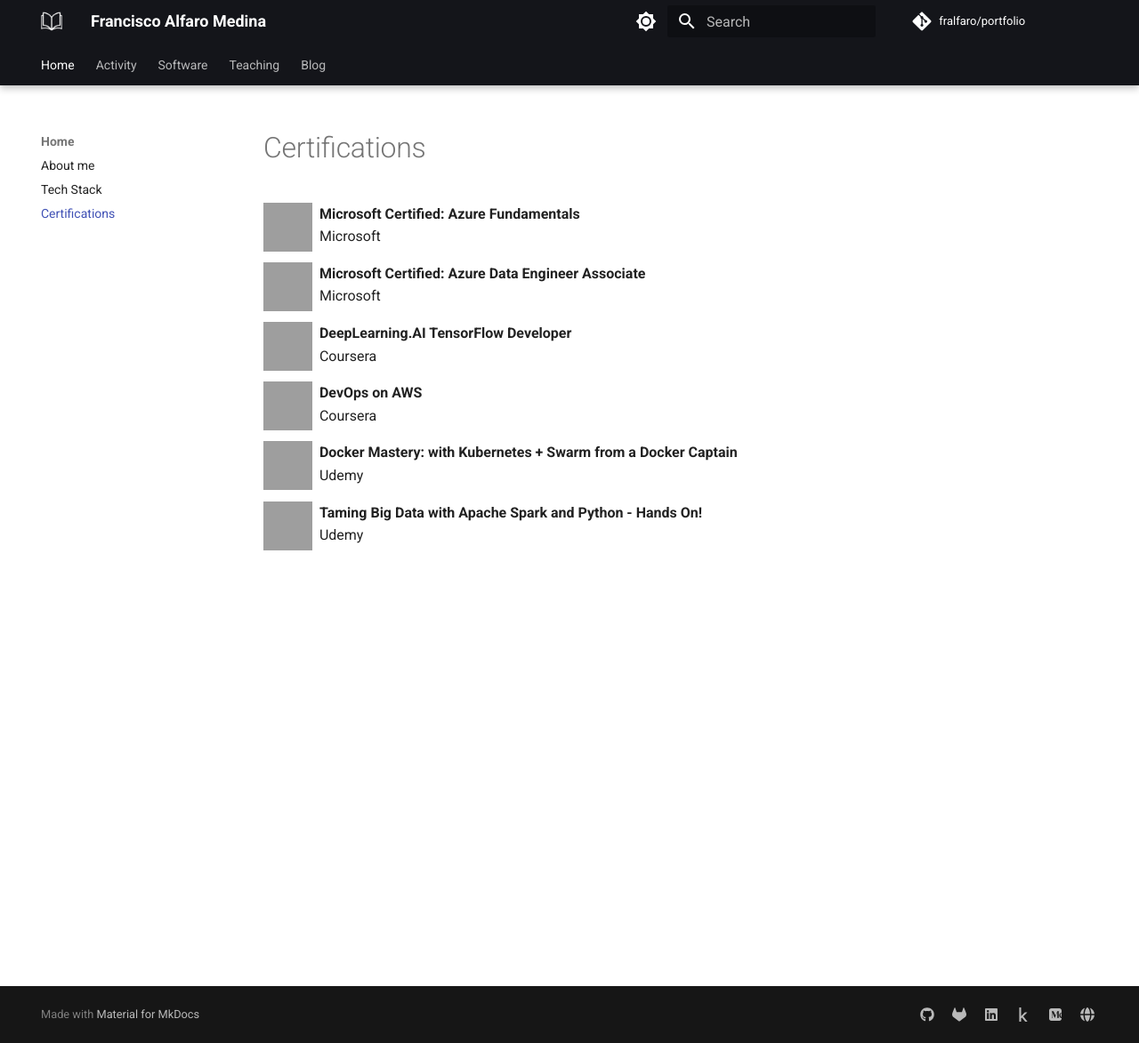
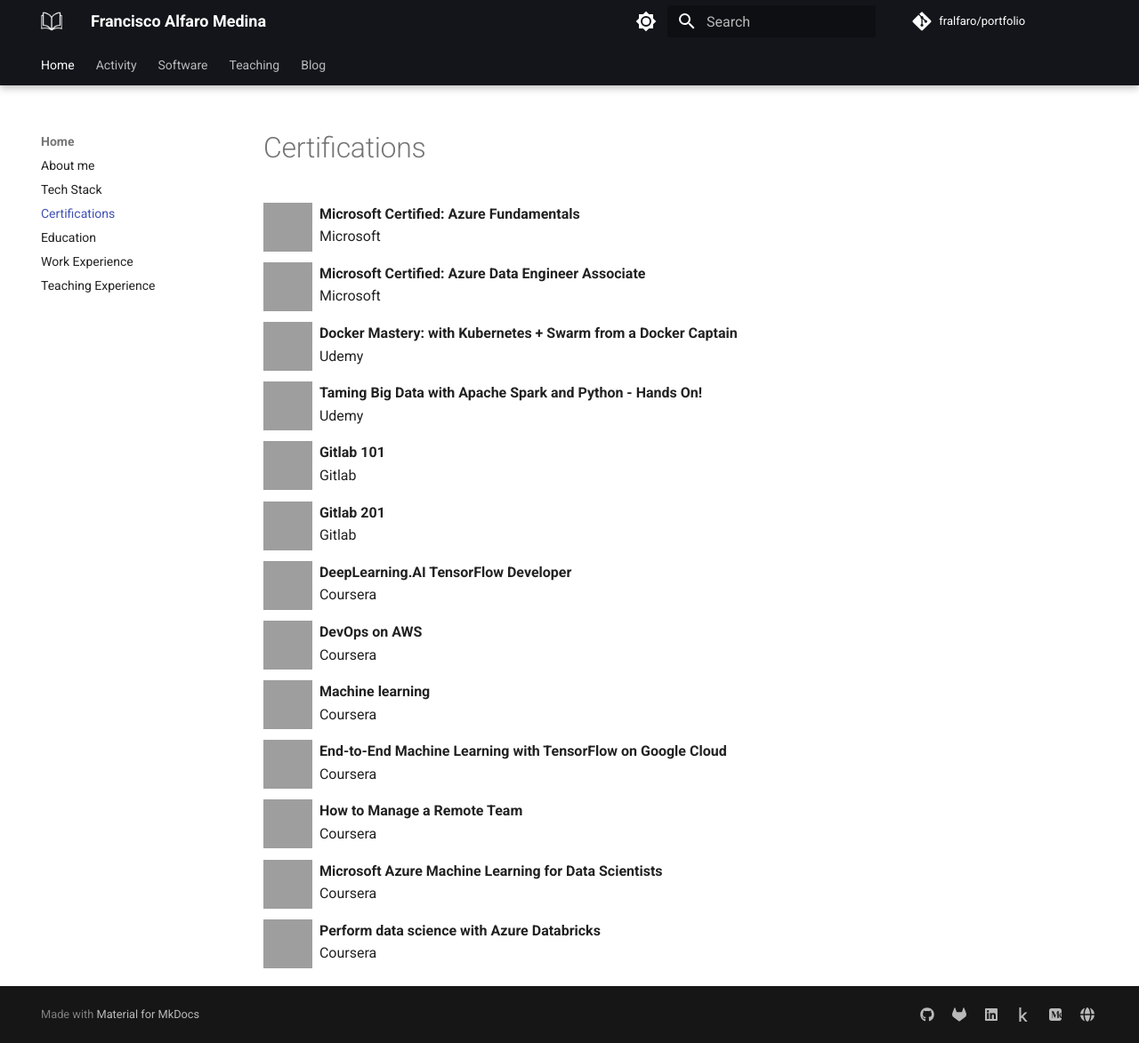
Before and after one commit to fralfaro/portfolio, an MkDocs documentation site: the page built from docs/about_me/certification.md, in a window 1280 px wide and 1173 px high. Shown: the whole window at 89% size. Built offline with MkDocs 1.6.1 and Material for MkDocs 9.7.7, drawn with Linux system fonts in a browser that asks for light colours; comment, search, counter and statistics services are not loaded; grey boxes are pictures that could not be loaded.

Commit message:
update v1.4

```diff
--- a/docs/about_me/certification.md
+++ b/docs/about_me/certification.md
@@ -14,6 +14,42 @@
 <span style="vertical-align:bottom">
 &nbsp <strong> Microsoft Certified: Azure Data Engineer Associate</strong> <br>
 &nbsp Microsoft
+</span>
+</p>
+
+<p>
+<img src="https://cdn.worldvectorlogo.com/logos/udemy-1.svg" alt="Smiley face image"
+style="float:left; width:55px; height:55px;">
+<span style="vertical-align:bottom">
+&nbsp <strong> Docker Mastery: with Kubernetes + Swarm from a Docker Captain </strong> <br>
+&nbsp Udemy
+</span>
+</p>
+
+<p>
+<img src="https://cdn.worldvectorlogo.com/logos/udemy-1.svg" alt="Smiley face image"
+style="float:left; width:55px; height:55px;">
+<span style="vertical-align:bottom">
+&nbsp <strong> Taming Big Data with Apache Spark and Python - Hands On!</strong> <br>
+&nbsp Udemy
+</span>
+</p>
+
+<p>
+<img src="https://cdn.worldvectorlogo.com/logos/gitlab.svg" alt="Smiley face image"
+style="float:left; width:55px; height:55px;">
+<span style="vertical-align:bottom">
+&nbsp <strong> Gitlab 101</strong> <br>
+&nbsp Gitlab
+</span>
+</p>
+
+<p>
+<img src="https://cdn.worldvectorlogo.com/logos/gitlab.svg" alt="Smiley face image"
+style="float:left; width:55px; height:55px;">
+<span style="vertical-align:bottom">
+&nbsp <strong> Gitlab 201</strong> <br>
+&nbsp Gitlab
 </span>
 </p>
 
@@ -36,19 +72,46 @@
 </p>
 
 <p>
-<img src="https://cdn.worldvectorlogo.com/logos/udemy-1.svg" alt="Smiley face image"
+<img src="https://149396518.v2.pressablecdn.com/wp-content/uploads/2020/12/cropped-android-chrome-512x512-1.png" alt="Smiley face image"
 style="float:left; width:55px; height:55px;">
 <span style="vertical-align:bottom">
-&nbsp <strong> Docker Mastery: with Kubernetes + Swarm from a Docker Captain </strong> <br>
-&nbsp Udemy
+&nbsp <strong> Machine learning </strong> <br>
+&nbsp Coursera
 </span>
 </p>
 
 <p>
-<img src="https://cdn.worldvectorlogo.com/logos/udemy-1.svg" alt="Smiley face image"
+<img src="https://149396518.v2.pressablecdn.com/wp-content/uploads/2020/12/cropped-android-chrome-512x512-1.png" alt="Smiley face image"
 style="float:left; width:55px; height:55px;">
 <span style="vertical-align:bottom">
-&nbsp <strong> Taming Big Data with Apache Spark and Python - Hands On!</strong> <br>
-&nbsp Udemy
+&nbsp <strong> End-to-End Machine Learning with TensorFlow on Google Cloud </strong> <br>
+&nbsp Coursera
 </span>
 </p>
+
+<p>
+<img src="https://149396518.v2.pressablecdn.com/wp-content/uploads/2020/12/cropped-android-chrome-512x512-1.png" alt="Smiley face image"
+style="float:left; width:55px; height:55px;">
+<span style="vertical-align:bottom">
+&nbsp <strong> How to Manage a Remote Team </strong> <br>
+&nbsp Coursera
+</span>
+</p>
+
+<p>
+<img src="https://149396518.v2.pressablecdn.com/wp-content/uploads/2020/12/cropped-android-chrome-512x512-1.png" alt="Smiley face image"
+style="float:left; width:55px; height:55px;">
+<span style="vertical-align:bottom">
+&nbsp <strong> Microsoft Azure Machine Learning for Data Scientists </strong> <br>
+&nbsp Coursera
+</span>
+</p>
+
+<p>
+<img src="https://149396518.v2.pressablecdn.com/wp-content/uploads/2020/12/cropped-android-chrome-512x512-1.png" alt="Smiley face image"
+style="float:left; width:55px; height:55px;">
+<span style="vertical-align:bottom">
+&nbsp <strong> Perform data science with Azure Databricks </strong> <br>
+&nbsp Coursera
+</span>
+</p>
--- a/mkdocs.yml
+++ b/mkdocs.yml
@@ -81,6 +81,9 @@
       - index.md
       - Tech Stack:  about_me/stack.md
       - Certifications:  about_me/certification.md
+      - Education:  about_me/education.md
+      - Work Experience:  about_me/work_exp.md
+      - Teaching Experience:  about_me/teaching_exp.md
     - Activity:
       - Research: research/research.md
       - Talks: research/talks.md
```
Also changed, not shown: docs/about_me/education.md (added, +7 -0 lines), docs/about_me/teaching_exp.md (added, +29 -0 lines), docs/about_me/work_exp.md (added, +129 -0 lines), docs/index.md (+14 -8 lines), docs/research/research.md (+1 -1 lines).
